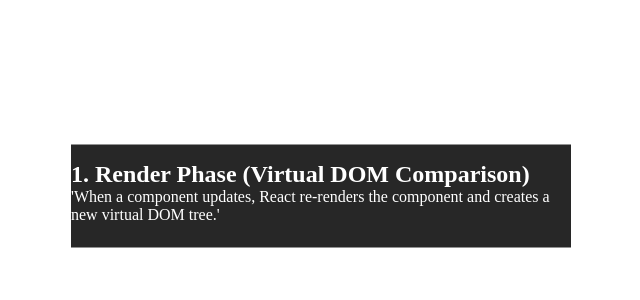
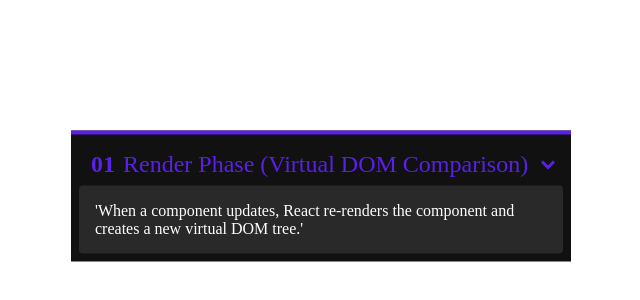
Before and after one commit to jbrace817/accordion, a React (Vite) app: page / in a window 1280 px wide. Shown: the part 204-504 px from the top of the page, without its empty margins (319-959 px from the left). Built offline with nearby package versions, Linux system fonts and the light colour scheme.

Commit message:
Add styling to single accordion item
This will add styling to the component depending if it is open or closed. A chevron react-icon was also added.

```diff
--- a/src/components/Accordion.jsx
+++ b/src/components/Accordion.jsx
@@ -1,14 +1,27 @@
 import { useState } from 'react';
 import styles from './Accordion.module.css';
+import { BiSolidChevronDown } from 'react-icons/bi';
 
 function Accordion() {
   const [isOpen, setIsOpen] = useState(true);
   return (
-    <div className={styles.wrapper}>
-      <h2>1. Render Phase (Virtual DOM Comparison)</h2>
+    <div
+      className={`${styles.wrapper} ${isOpen ? styles.open : styles.closed}`}
+    >
+      <div
+        className={`${styles.title} ${isOpen ? styles.open : styles.closed}`}
+      >
+        <p
+          className={`${styles.number} ${isOpen ? styles.open : styles.closed}`}
+        >
+          01
+        </p>
+        <p>Render Phase (Virtual DOM Comparison)</p>
+        <BiSolidChevronDown size={24} className={styles.icon} />
+      </div>
       {isOpen ? (
         <div>
-          <p>
+          <p className={styles.answer}>
             'When a component updates, React re-renders the component and
             creates a new virtual DOM tree.'
           </p>
--- a/src/components/Accordion.module.css
+++ b/src/components/Accordion.module.css
@@ -6,9 +6,9 @@
 } */
 .wrapper {
   color: white;
-  background-color: rgb(39, 39, 39);
+  background-color: #111;
   padding-top: 1rem;
-  padding-bottom: 1.5rem;
+
   position: absolute;
   left: 50%;
   top: 50%;
@@ -18,3 +18,46 @@
   /* border: 1px solid red; */
   margin: auto;
 }
+
+/* h2 {
+  padding-left: 0.75rem;
+} */
+
+.title {
+  display: flex;
+  align-items: center;
+  padding-left: 0.75rem;
+  font-size: 1.5rem;
+  color: #e7e7e7;
+}
+
+.number {
+  margin: 0 0.5rem;
+  color: #707070;
+  font-weight: 800;
+  text-align: center;
+}
+
+.title.open,
+.number.open {
+  color: #5b1fea;
+}
+
+.icon {
+  margin: 0 0.5rem;
+}
+
+.wrapper.open {
+  border-top: 4px solid #5b1fea;
+}
+
+.wrapper.closed {
+  padding-bottom: 1rem;
+}
+
+.wrapper .answer {
+  background-color: #292929;
+  border-radius: 4px;
+  padding: 1rem;
+  margin: 0.5rem;
+}
```
